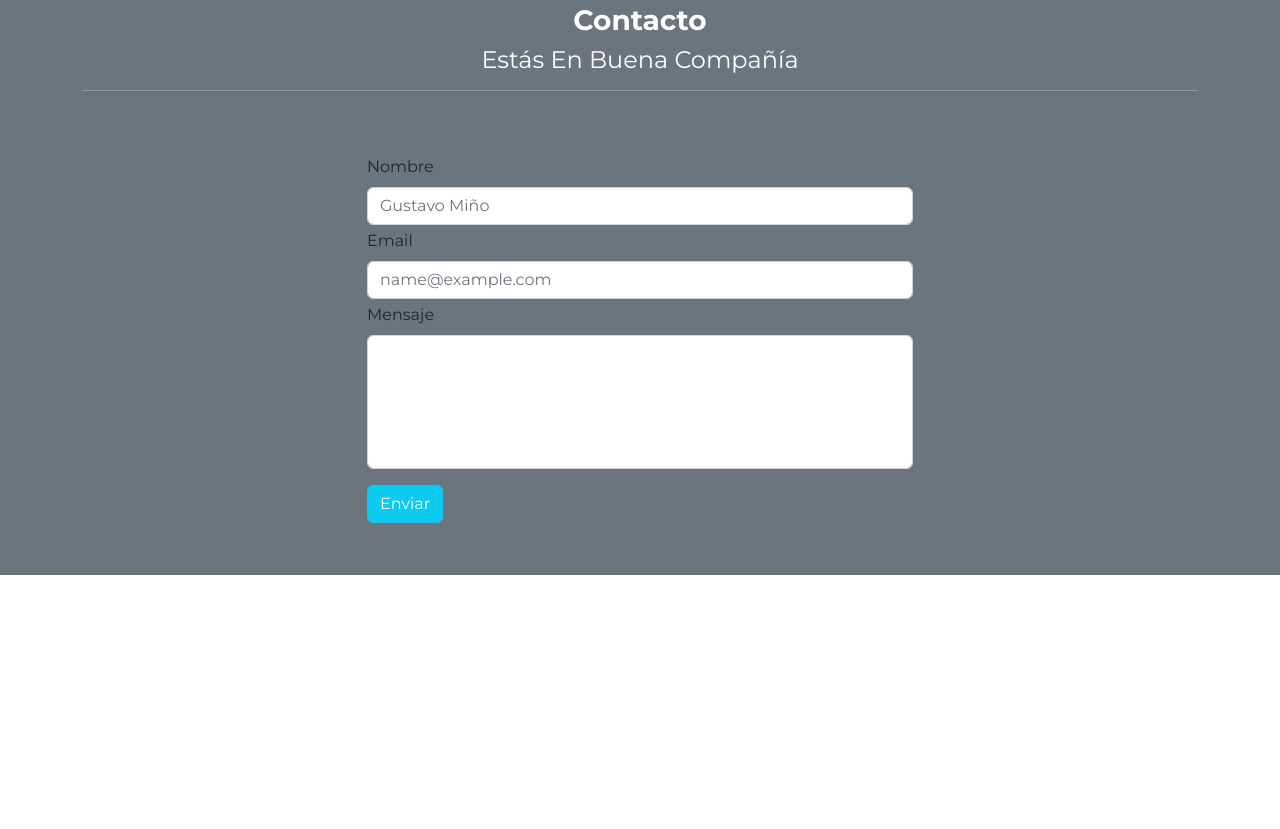
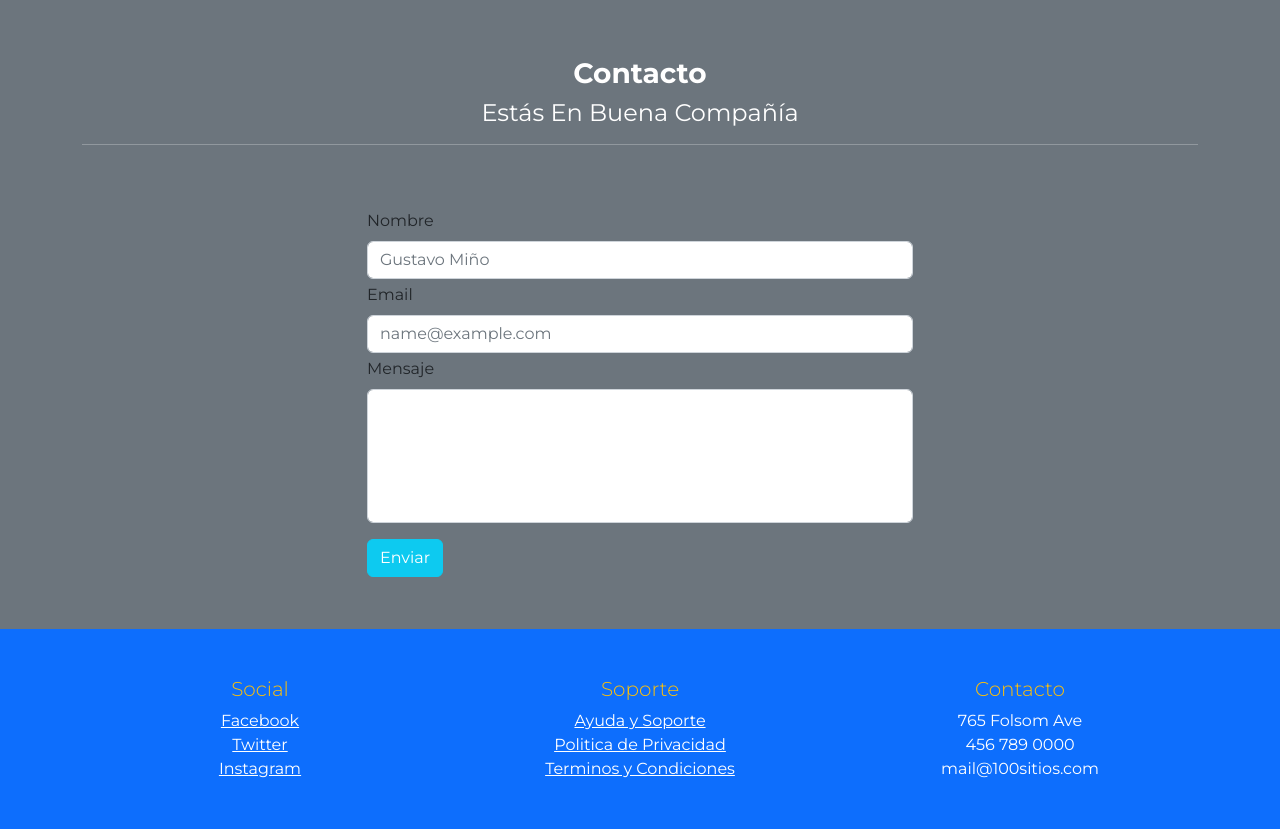
Before and after one commit to guswebdev/002-agency-100-sitios, a plain HTML site: page index.html in a window 1280 px wide. Shown: the part 1613-2442 px from the top of the page. Before the commit the page ends 2188 px from the top, so only its background shows below. Drawn offline with nearby package versions, Linux system fonts and the light colour scheme.

Commit message:
Algunos retoques antes de personalizas con css puro

```diff
--- a/css/style.css
+++ b/css/style.css
@@ -24,3 +24,7 @@ body {
 .textarea {
     resize: none;
 }
+
+.text-primary-personalized {
+    color: #ff7867;
+}
--- a/index.html
+++ b/index.html
@@ -28,8 +28,12 @@
 
     <header class="header">
         <nav class="navbar navbar-expand-lg navbar-primary bg-primary">
-            <div class="container-fluid">
-                <a class="navbar-brand text-white" href="#">Navbar</a>
+            <div class="container">
+                <a class="navbar-brand text-white " href="#">
+                    <p class="display-4">
+                        <span class="text-primary-personalized">100</span>Sitios
+                    </p>
+                </a>
                 <button class="navbar-toggler" type="button" data-bs-toggle="collapse"
                     data-bs-target="#navbarSupportedContent" aria-controls="navbarSupportedContent"
                     aria-expanded="false" aria-label="Toggle navigation">
@@ -43,10 +47,10 @@
                             </a>
                         </li>
                         <li class="nav-item">
-                            <a class="nav-link text-reset" href="#">Servicios</a>
+                            <a class="nav-link text-reset" href="#services">Servicios</a>
                         </li>
                         <li class="nav-item">
-                            <a class="nav-link text-reset" href="#">Contacto</a>
+                            <a class="nav-link text-reset" href="#contact">Contacto</a>
                         </li>
                         <li class="nav-item">
                             <a class="nav-link active text-reset" aria-current="page" href="#">
@@ -72,7 +76,7 @@
     </header>
 
     <main>
-        <section class="services">
+        <section id="services" class="services">
             <div class="container">
                 <div class="row">
                     <!--Titulo-->
@@ -151,7 +155,7 @@
             </div>
         </section>
 
-        <section class="container-fluid bg-secondary py-5 contact">
+        <section id="contact" class="container-fluid bg-secondary py-5 contact">
             <div class="container">
                 <div class="row">
                     <div class="col-12 text-center text-white py-5">
@@ -174,7 +178,8 @@
                         </div>
                         <div class="mb-3">
                             <label for="exampleFormControlTextarea1" class="form-label">Mensaje</label>
-                            <textarea class="form-control textarea" id="exampleFormControlTextarea1" rows="5"></textarea>
+                            <textarea class="form-control textarea" id="exampleFormControlTextarea1"
+                                rows="5"></textarea>
                         </div>
                         <div class="mb-1">
                             <button type="submit" class="btn btn-info text-center text-white">Enviar</button>
@@ -187,6 +192,40 @@
         </section>
     </main>
 
+    <footer class="container-fluid bg-primary py-5 footer">
+        <div class="container">
+            <div class="row text-white">
+                <!--Social-->
+                <div class="col-12 col-md-4 mb-5 mb-md-0 text-center">
+                    <h4 class="lead text-warning">Social</h4>
+
+                    <a href="#" class="text-reset d-block">Facebook</a>
+                    <a href="#" class="text-reset d-block">Twitter</a>
+                    <a href="#" class="text-reset d-block">Instagram</a>
+
+                </div>
+                <!--Soporte-->
+                <div class="col-12 col-md-4 mb-5 mb-md-0 text-center">
+                    <h4 class="lead text-warning">Soporte</h4>
+
+                    <a href="#" class="text-reset d-block">Ayuda y Soporte</a>
+                    <a href="#" class="text-reset d-block">Politica de Privacidad</a>
+                    <a href="#" class="text-reset d-block">Terminos y Condiciones</a>
+
+                </div>
+                <!--Contacto-->
+                <div class="col-12 col-md-4 mb-5 mb-md-0 text-center">
+                    <h4 class="lead text-warning">Contacto</h4>
+
+                    <span class="d-block">765 Folsom Ave</span>
+                    <span class="d-block">456 789 0000</span>
+                    <span class="d-block">mail@100sitios.com</span>
+
+                </div>
+            </div>
+        </div>
+    </footer>
+
 
     <!-- Option 1: Bootstrap Bundle with Popper -->
     <script src="https://cdn.jsdelivr.net/npm/bootstrap@5.2.0-beta1/dist/js/bootstrap.bundle.min.js"
```
